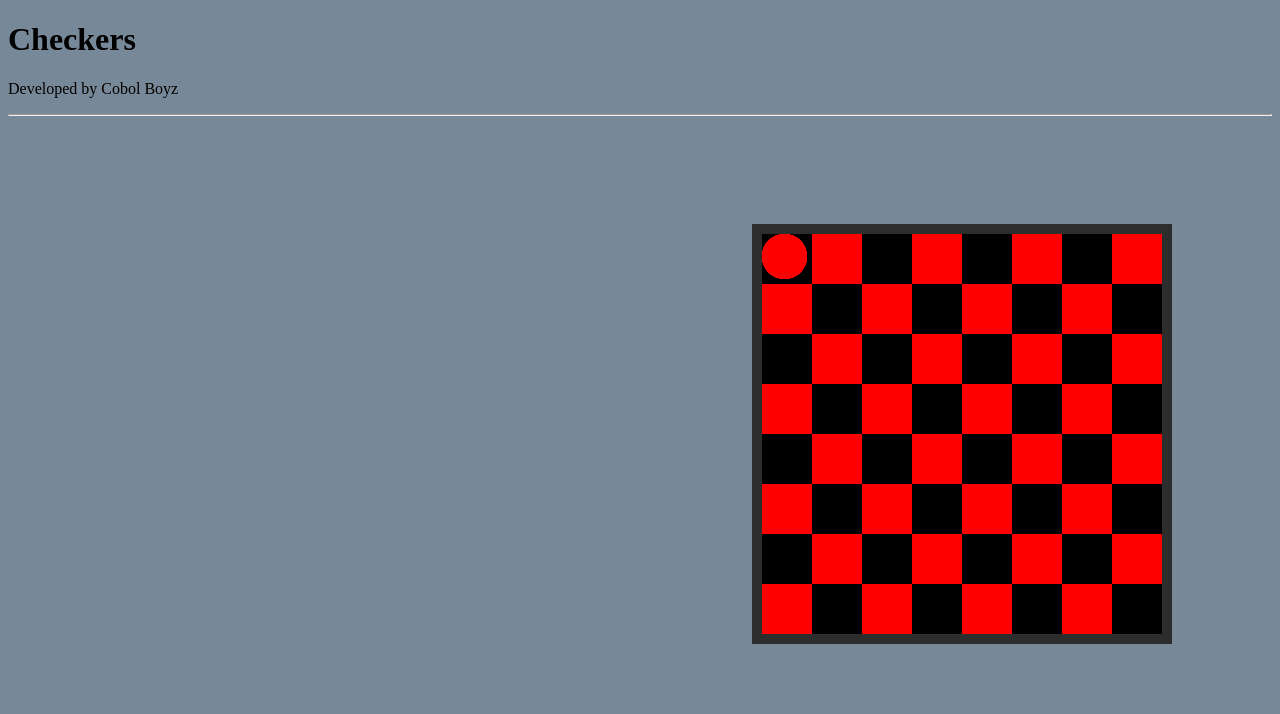
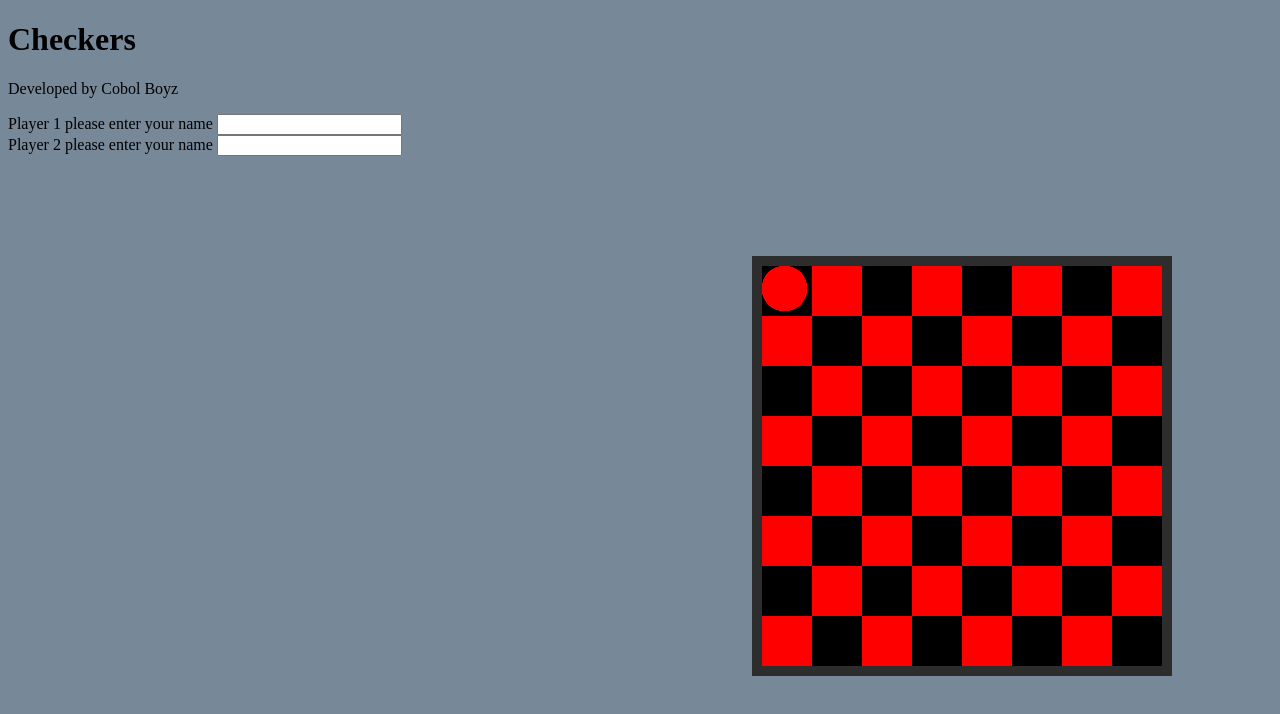
Before and after one commit to SELC2021/Checkers, a plain HTML site: page Client/Checkers.html in a window 1280 px wide. Drawn offline with Linux system fonts and the light colour scheme.

Commit message:
Users names

```diff
--- a/Client/Checkers.html
+++ b/Client/Checkers.html
@@ -8,13 +8,19 @@
   </head>
 
 
-  <div class="column">
       <div class="name">
         <h1>Checkers</h1>
         <p>Developed by Cobol Boyz</p>
-        <hr>
+      </div>
           <link rel="StyleSheet" type="text/css" href="screen.css">
 
+  <div class = "users">
+      <label for = "name1">Player 1 please enter your name</label>
+      <input type = "text" name = "name1" id = "name1">
+
+      <label for = "name2"><br>Player 2 please enter your name</label>
+      <input type = "text" name = "name2" id = "name2">
+  </div>
         </head>
      <body>
         	<div id="checker-board">
```
